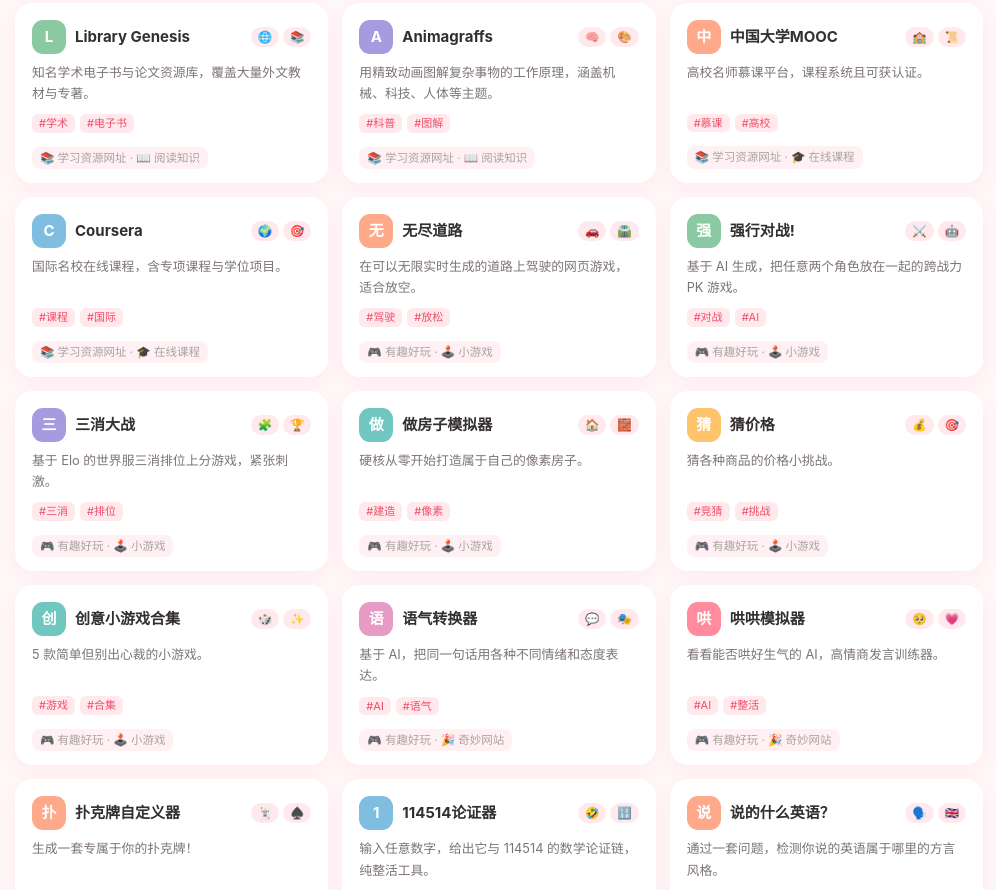
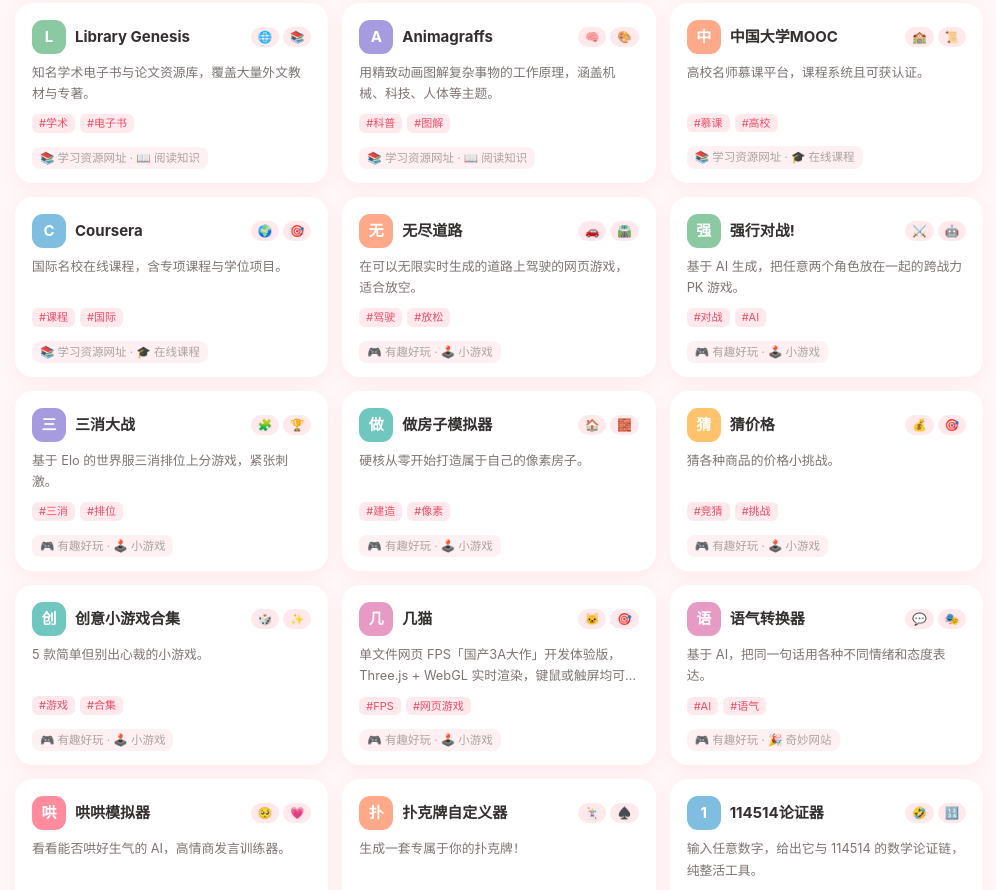
Before and after one commit to jeraxxxxx/bookmarks, a plain HTML site: page index.html in a window 1280 px wide. Shown: the part 1910-2800 px from the top of the page, without its empty margins (271-1267 px from the left). Drawn offline with Linux system fonts and the light colour scheme.

Commit message:
add Jimao browser FPS game

```diff
--- a/index.html
+++ b/index.html
@@ -399,7 +399,7 @@ const AVATAR_COLORS = ['#FF8B9C','#FFA98B','#FFC46B','#8BC9A3','#7FBEE0','#A79BE
 
 const uid = () => Math.random().toString(36).slice(2, 9);
 
-/* 默认数据：6 个一级分类 · 13 个二级子分类 · 108 条网址 */
+/* 默认数据：6 个一级分类 · 13 个二级子分类 · 109 条网址 */
 const SEED = {
   categories: [
     { id:'c_common', emoji:'🌟', name:'常用网址', subs:[
@@ -471,6 +471,7 @@ const SEED = {
     { id:uid(), name:'做房子模拟器', url:'https://rooms.xyz/', desc:'硬核从零开始打造属于自己的像素房子。', emojis:'🏠 🧱', tags:['建造','像素'], catId:'c_fun', subId:'s_game' },
     { id:uid(), name:'猜价格', url:'https://guesstheprice.net/', desc:'猜各种商品的价格小挑战。', emojis:'💰 🎯', tags:['竞猜','挑战'], catId:'c_fun', subId:'s_game' },
     { id:uid(), name:'创意小游戏合集', url:'https://retryables.com/', desc:'5 款简单但别出心裁的小游戏。', emojis:'🎲 ✨', tags:['游戏','合集'], catId:'c_fun', subId:'s_game' },
+    { id:uid(), name:'几猫', url:'https://odin1024.github.io/jimao/', desc:'单文件网页 FPS「国产3A大作」开发体验版，Three.js + WebGL 实时渲染，键鼠或触屏均可操作，打开即玩。', emojis:'🐱 🎯', tags:['FPS','网页游戏'], catId:'c_fun', subId:'s_game' },
 
     { id:uid(), name:'语气转换器', url:'https://goblin.tools/', desc:'基于 AI，把同一句话用各种不同情绪和态度表达。', emojis:'💬 🎭', tags:['AI','语气'], catId:'c_fun', subId:'s_funny' },
     { id:uid(), name:'哄哄模拟器', url:'https://hong.greatdk.com/', desc:'看看能否哄好生气的 AI，高情商发言训练器。', emojis:'🥺 💗', tags:['AI','整活'], catId:'c_fun', subId:'s_funny' },
```
